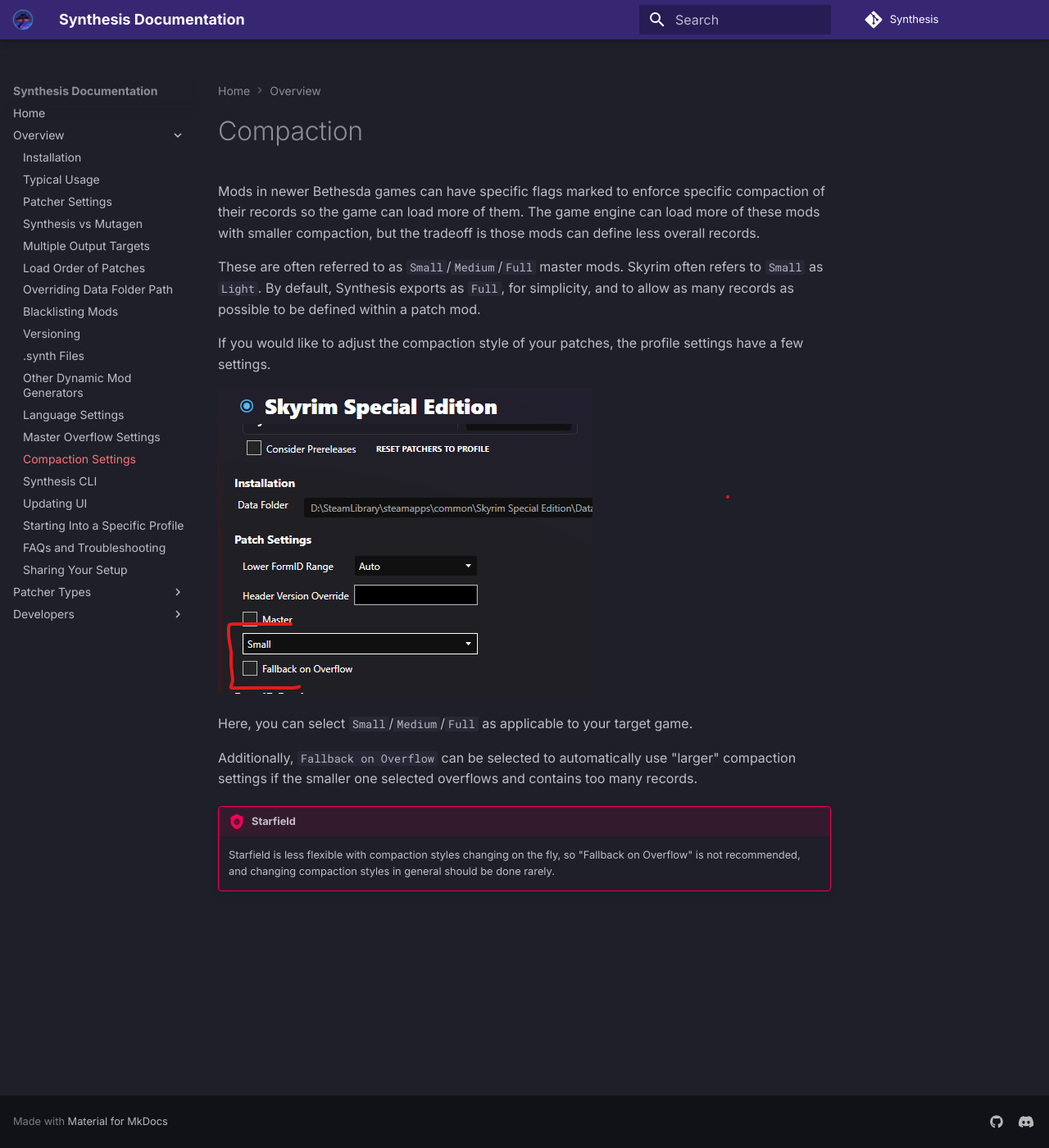
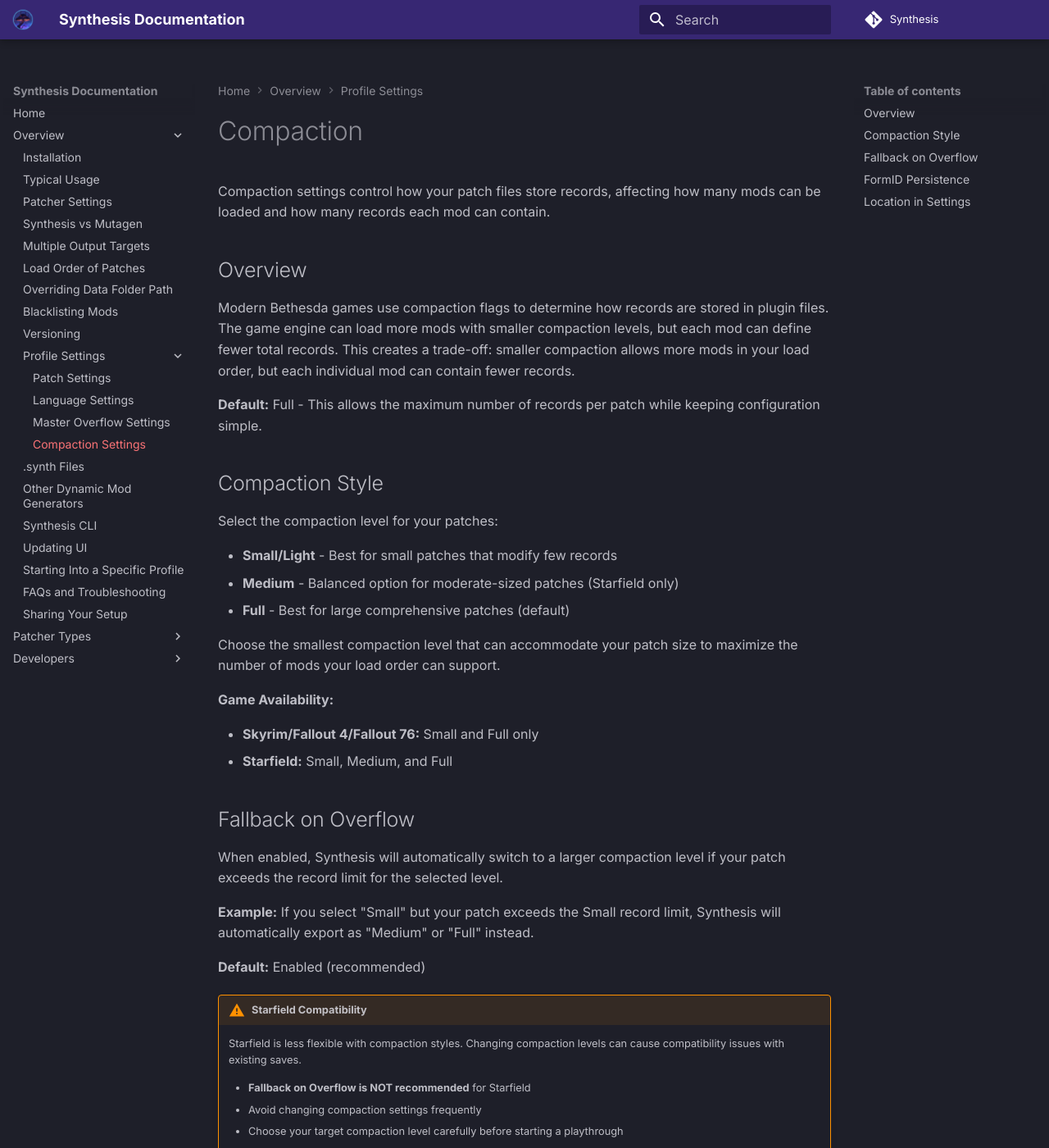
Before and after one commit to Mutagen-Modding/Synthesis, an MkDocs documentation site: the page built from docs/Compaction.md, in a window 1280 px wide and 1400 px high. Shown: the whole window at 82% size. Built offline with MkDocs 1.6.1 and Material for MkDocs 9.7.7, drawn with Linux system fonts in a browser that asks for light colours; comment, search, counter and statistics services are not loaded; some of the changed text lies outside the part shown.

Commit message:
Doc improvements

```diff
--- a/docs/Compaction.md
+++ b/docs/Compaction.md
@@ -1,16 +1,55 @@
 # Compaction
 
-Mods in newer Bethesda games can have specific flags marked to enforce specific compaction of their records so the game can load more of them.   The game engine can load more of these mods with smaller compaction, but the tradeoff is those mods can define less overall records.
+Compaction settings control how your patch files store records, affecting how many mods can be loaded and how many records each mod can contain.
 
-These are often referred to as `Small`/`Medium`/`Full` master mods.  Skyrim often refers to `Small` as `Light`.   By default, Synthesis exports as `Full`, for simplicity, and to allow as many records as possible to be defined within a patch mod.
+## Overview
 
-If you would like to adjust the compaction style of your patches, the profile settings have a few settings.
+Modern Bethesda games use compaction flags to determine how records are stored in plugin files. The game engine can load more mods with smaller compaction levels, but each mod can define fewer total records. This creates a trade-off: smaller compaction allows more mods in your load order, but each individual mod can contain fewer records.
 
-![Compaction Settings](images/compaction-settings.png)
+**Default:** Full - This allows the maximum number of records per patch while keeping configuration simple.
 
-Here, you can select `Small`/`Medium`/`Full` as applicable to your target game.
+## Compaction Style
 
-Additionally, `Fallback on Overflow` can be selected to automatically use "larger" compaction settings if the smaller one selected overflows and contains too many records.
+Select the compaction level for your patches:
 
-!!! bug "Starfield"
-    Starfield is less flexible with compaction styles changing on the fly, so "Fallback on Overflow" is not recommended, and changing compaction styles in general should be done rarely.
+- **Small/Light** - Best for small patches that modify few records
+- **Medium** - Balanced option for moderate-sized patches (Starfield only)
+- **Full** - Best for large comprehensive patches (default)
+
+Choose the smallest compaction level that can accommodate your patch size to maximize the number of mods your load order can support.
+
+**Game Availability:**
+
+- **Skyrim/Fallout 4/Fallout 76:** Small and Full only
+- **Starfield:** Small, Medium, and Full
+
+## Fallback on Overflow
+
+When enabled, Synthesis will automatically switch to a larger compaction level if your patch exceeds the record limit for the selected level.
+
+**Example:** If you select "Small" but your patch exceeds the Small record limit, Synthesis will automatically export as "Medium" or "Full" instead.
+
+**Default:** Enabled (recommended)
+
+!!! warning "Starfield Compatibility"
+    Starfield is less flexible with compaction styles. Changing compaction levels can cause compatibility issues with existing saves.
+
+    - **Fallback on Overflow is NOT recommended** for Starfield
+    - Avoid changing compaction settings frequently
+    - Choose your target compaction level carefully before starting a playthrough
+
+## FormID Persistence
+
+This setting controls how Synthesis maintains consistent FormIDs across rebuilds of your patch.
+
+- **None** - No FormID persistence (FormIDs may change between rebuilds)
+- **Text** - Uses text-based persistence files
+- **Binary** - Uses binary persistence files (more efficient)
+
+Consistent FormIDs are important for save game compatibility. If you rebuild your patch and FormIDs change, existing saves may experience issues.
+
+**Default:** Text mode (recommended)
+
+## Location in Settings
+
+These settings are found in the Profile settings under the **Compaction** section.
--- a/mkdocs.yml
+++ b/mkdocs.yml
@@ -68,11 +68,13 @@ nav:
     - Overriding Data Folder Path: DataFolder.md
     - Blacklisting Mods: Blacklisting.md
     - Versioning: Versioning.md
+    - Profile Settings:
+      - Patch Settings: Patch-Settings.md
+      - Language Settings: Language-Settings.md
+      - Master Overflow Settings: Master-Overflow-Settings.md
+      - Compaction Settings: Compaction.md
     - .synth Files: Synth-File.md
     - Other Dynamic Mod Generators: Other-Dynamic-Mod-Generators.md
-    - Language Settings: Language-Settings.md
-    - Master Overflow Settings: Master-Overflow-Settings.md
-    - Compaction Settings: Compaction.md
     - Synthesis CLI: Synthesis-CLI.md
     - Updating UI: Updating-UI.md
     # - Existing Saves: Existing-Saves.md
```
Also changed, not shown: docs/Patch-Settings.md (added, +65 -0 lines), 3 other files.
